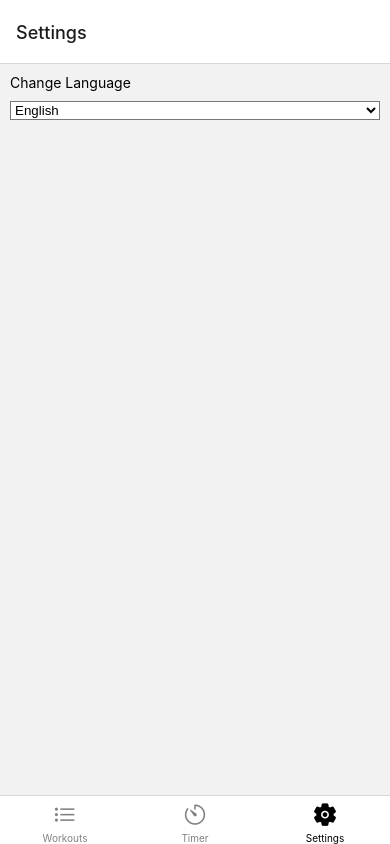
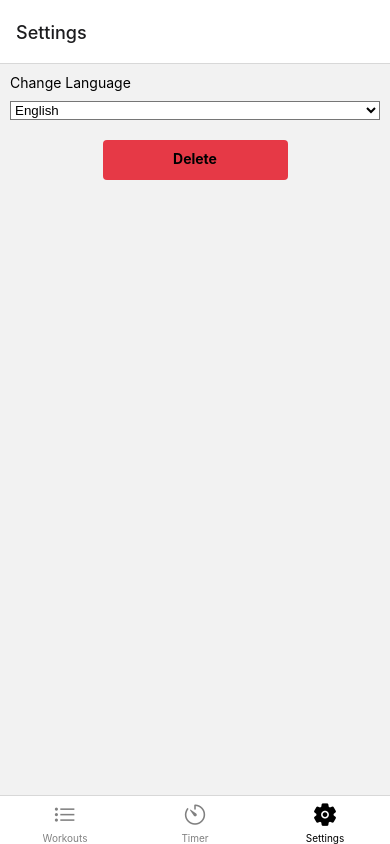
Before and after one commit to marcterradas/timers-exercises-series, a React Native app: screen /Settings in a window 390 px wide. Built offline with nearby package versions, Linux system fonts and the light colour scheme.

Commit message:
feat: :sparkles: update settings styles

```diff
--- a/src/pages/Settings.jsx
+++ b/src/pages/Settings.jsx
@@ -1,7 +1,11 @@
 import { React } from "react";
 import { View, Text } from "react-native";
 import { useTranslation } from "react-i18next";
+
 import LanguageSelect from "../components/LanguageSelect";
+import ActionButton from "../components/ActionButton";
+
+import { clear } from "../logic/workout";
 import styles from "../styles/settings.styles";
 
 const SettingsScreen = () => {
@@ -9,8 +13,17 @@ const SettingsScreen = () => {
 
   return (
     <View style={styles.container}>
-      <Text>{t("change_language")}</Text>
-      <LanguageSelect />
+      <View style={styles.item}>
+        <Text>{t("change_language")}</Text>
+        <LanguageSelect />
+      </View>
+      <View style={styles.item}>
+        <ActionButton
+          label={t("delete")}
+          type="centerRemoveButton"
+          callBack={clear}
+        />
+      </View>
     </View>
   );
 };
```
